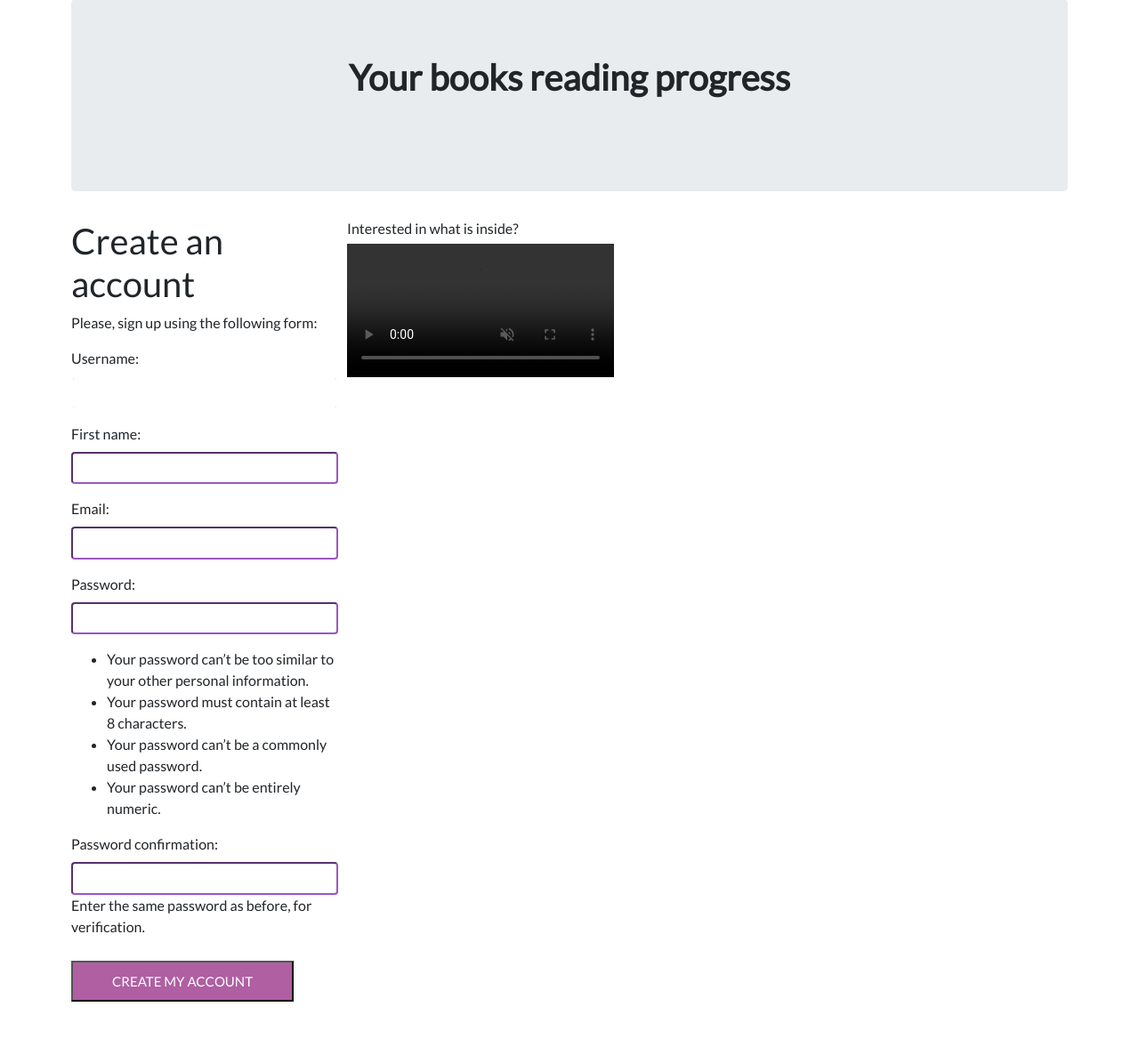
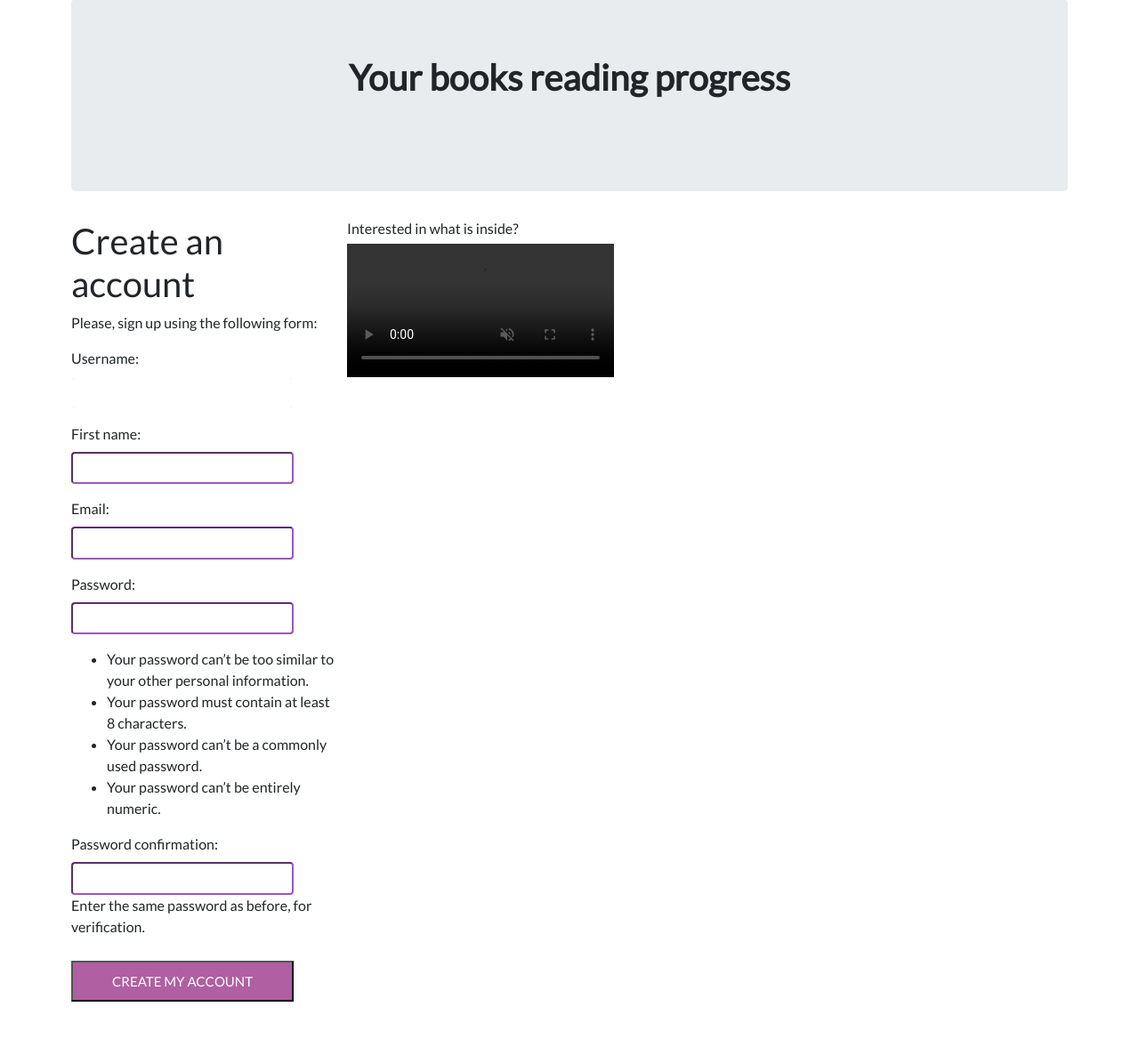
Before and after one commit to WebStar713/reading-process-tracker-app, a Django app: page /register/ in a window 1280 px wide. Shown: the part 73-1241 px from the top of the page at 89% size. Run offline with Django 3.2, Linux system fonts and the light colour scheme; parts of the project's set-up code (start-up, migrations or seed data) failed here and were passed over; some libraries are stand-ins or nearby versions; grey boxes are pictures that could not be loaded.

Commit message:
git add project/settings.py

```diff
--- a/project/app/static/base.css
+++ b/project/app/static/base.css
@@ -29,7 +29,7 @@ body {
 #video {
     float: none;
     max-width: calc(100% - 310px);
-    min-width: 300px;
+    min-width: 250px;
     width: auto;
     display: inline-block;
 }
@@ -90,7 +90,7 @@ body {
 #id_first_name, #id_email, #id_password2, #id_password, #id_password1, #id_username, #id_new_password1, #id_new_password2, #id_old_password {
     padding:10px 10px;
     font-size:15px;
-    width:300px;
+    width:250px;
     border-color: #9d56bf;
     outline-color:#fff;
     display: block;
```
